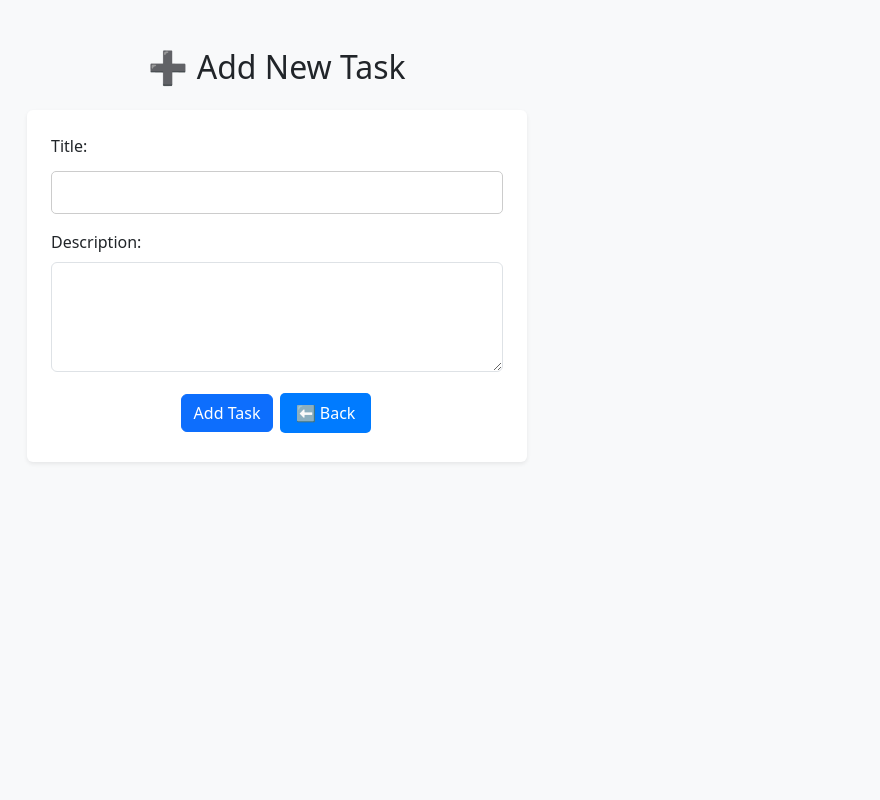
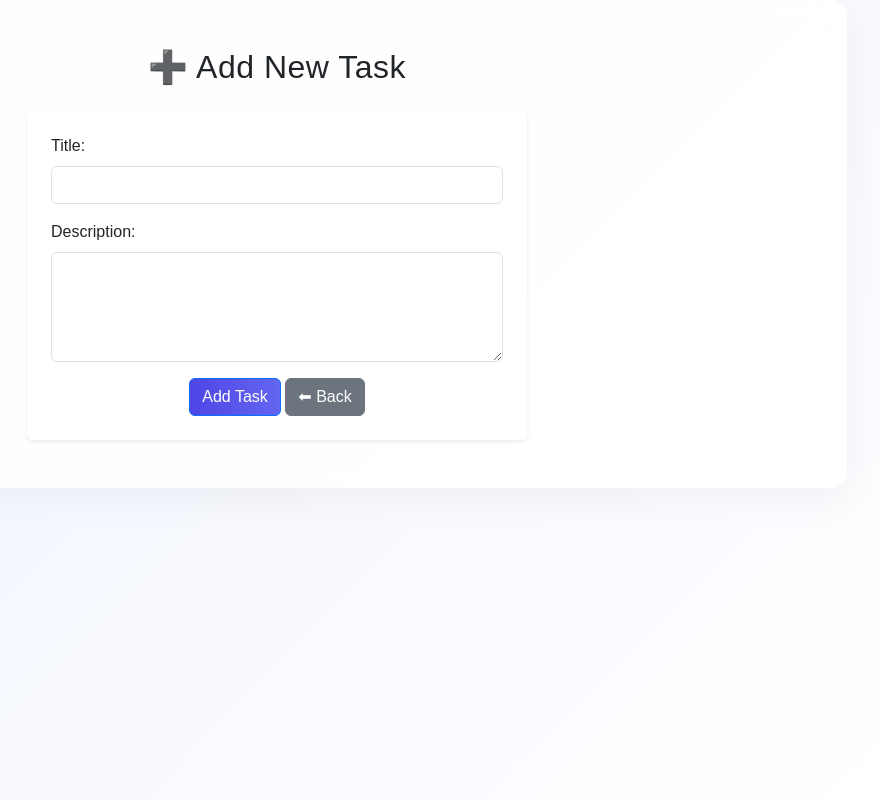
Before and after one commit to varsha320/task_managment_system, a Flask app: page /add in a window 1280 px wide. Shown: the whole page, without its empty margins (363-1243 px from the left). Run offline with Flask 3, Linux system fonts and the light colour scheme.

Commit message:
Refactor CSS for global styles and components

```diff
--- a/static/style.css
+++ b/static/style.css
@@ -1,101 +1,131 @@
-/* ===== General Styling ===== */
-body {
-    font-family: 'Segoe UI', Tahoma, Geneva, Verdana, sans-serif;
-    background-color: #f0f2f5;
+/* ========== GLOBAL RESET ========== */
+* {
     margin: 0;
     padding: 0;
+    box-sizing: border-box;
+    font-family: "Poppins", sans-serif;
 }
 
-h1, h2 {
-    text-align: center;
-    color: #333;
+body {
+    background: linear-gradient(135deg, #eef2ff, #ffffff);
+    min-height: 100vh;
 }
 
-/* ===== Buttons ===== */
-button, a.btn {
-    background-color: #007BFF;
-    color: white;
-    border: none;
-    padding: 8px 16px;
-    margin: 5px 2px;
-    border-radius: 5px;
-    cursor: pointer;
-    transition: 0.3s;
-    text-decoration: none;
+/* ========== CONTAINER ========== */
+.container {
+    background: rgba(255, 255, 255, 0.85);
+    border-radius: 16px;
+    padding: 40px;
+    box-shadow: 0 10px 40px rgba(0, 0, 0, 0.05);
+    backdrop-filter: blur(10px);
+    transition: 0.3s ease;
 }
 
-button:hover, a.btn:hover {
-    background-color: #0056b3;
+/* ========== HEADINGS ========== */
+h1, h2 {
+    font-weight: 600;
+    color: #2b2d42;
+    letter-spacing: 0.5px;
 }
 
-/* ===== Links ===== */
-a {
-    text-decoration: none;
-    color: #007BFF;
+/* ========== BUTTONS ========== */
+.btn {
+    border-radius: 10px;
+    font-weight: 500;
+    transition: all 0.25s ease;
 }
 
-a:hover {
-    opacity: 0.8;
+.btn-primary {
+    background: linear-gradient(90deg, #4f46e5, #6366f1);
+    border: none;
 }
 
-/* ===== Task List Styling ===== */
-ul {
-    list-style-type: none;
-    padding: 0;
-    max-width: 600px;
-    margin: 20px auto;
+.btn-primary:hover {
+    background: linear-gradient(90deg, #4338ca, #4f46e5);
+    transform: translateY(-2px);
+    box-shadow: 0 4px 12px rgba(79, 70, 229, 0.3);
 }
 
-li {
-    background-color: #fff;
-    padding: 15px 20px;
-    margin-bottom: 12px;
-    border-radius: 8px;
-    box-shadow: 0 2px 6px rgba(0,0,0,0.1);
-    display: flex;
-    justify-content: space-between;
-    align-items: center;
+.btn-success {
+    background: linear-gradient(90deg, #10b981, #34d399);
+    border: none;
 }
 
-li.completed {
-    background-color: #d4edda; /* Green for completed tasks */
-    color: #155724;
+.btn-danger {
+    background: linear-gradient(90deg, #ef4444, #f87171);
+    border: none;
 }
 
-li.pending {
-    background-color: #fff3cd; /* Yellow for pending tasks */
-    color: #856404;
+.btn-secondary {
+    background: #9ca3af;
+    border: none;
 }
 
-/* ===== Form Styling ===== */
-form {
-    max-width: 500px;
-    margin: 20px auto;
-    background-color: #fff;
-    padding: 25px;
-    border-radius: 10px;
-    box-shadow: 0 3px 10px rgba(0,0,0,0.15);
+.btn-sm {
+    font-size: 0.8rem;
+    padding: 5px 10px;
 }
 
-input[type="text"], textarea {
-    width: 100%;
-    padding: 10px;
-    margin-top: 5px;
-    margin-bottom: 15px;
-    border-radius: 5px;
-    border: 1px solid #ccc;
-    font-size: 14px;
+/* ========== LIST ITEMS (TASKS) ========== */
+.list-group-item {
+    border: none;
+    margin-bottom: 12px;
+    border-radius: 12px;
+    box-shadow: 0 4px 10px rgba(0, 0, 0, 0.04);
+    background: #f9fafb;
+    transition: transform 0.2s ease, box-shadow 0.2s ease;
 }
 
-textarea {
-    resize: vertical;
+.list-group-item:hover {
+    transform: translateY(-3px);
+    box-shadow: 0 6px 16px rgba(0, 0, 0, 0.06);
 }
 
-/* ===== Centering & Spacing ===== */
-.container {
-    padding: 20px;
+/* ========== STATUS TAGS ========== */
+.badge {
+    border-radius: 8px;
+    font-size: 0.75rem;
+    padding: 6px 10px;
 }
 
-.text-center {
+.bg-secondary {
+    background: #e5e7eb !important;
+    color: #374151;
+}
+
+/* ========== FORMS ========== */
+form {
+    background: #ffffff;
+    border-radius: 16px;
+    box-shadow: 0 6px 20px rgba(0, 0, 0, 0.05);
+}
+
+.form-control {
+    border-radius: 8px;
+    border: 1px solid #ddd;
+    transition: 0.2s ease;
+}
+
+.form-control:focus {
+    border-color: #6366f1;
+    box-shadow: 0 0 0 3px rgba(99, 102, 241, 0.1);
+}
+
+/* ========== FOOTER (OPTIONAL) ========== */
+footer {
     text-align: center;
+    color: #888;
+    margin-top: 40px;
+    font-size: 0.9rem;
 }
+
+/* ========== RESPONSIVE ========== */
+@media (max-width: 768px) {
+    .container {
+        padding: 25px;
+    }
+
+    h1 {
+        font-size: 1.8rem;
+    }
+}
```
